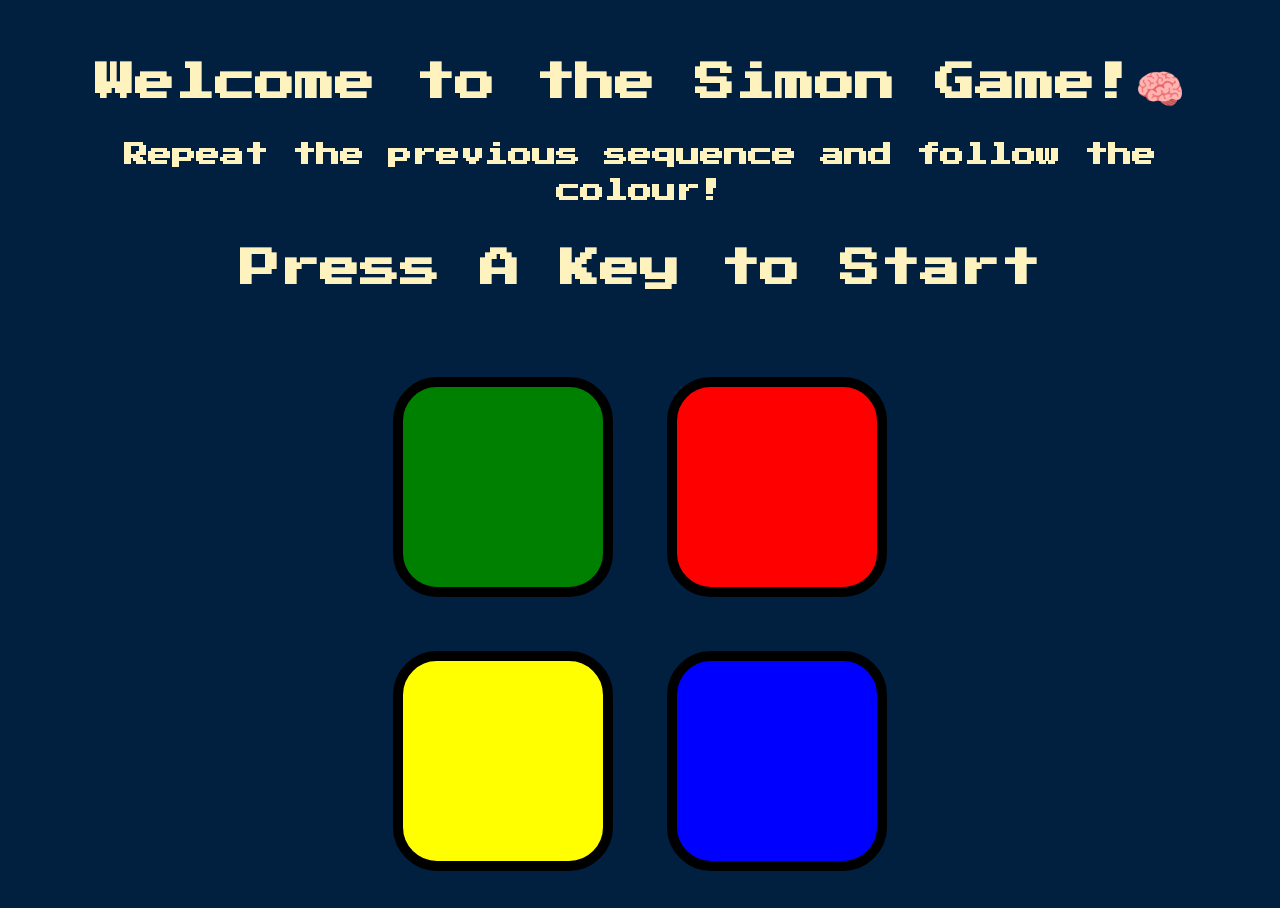
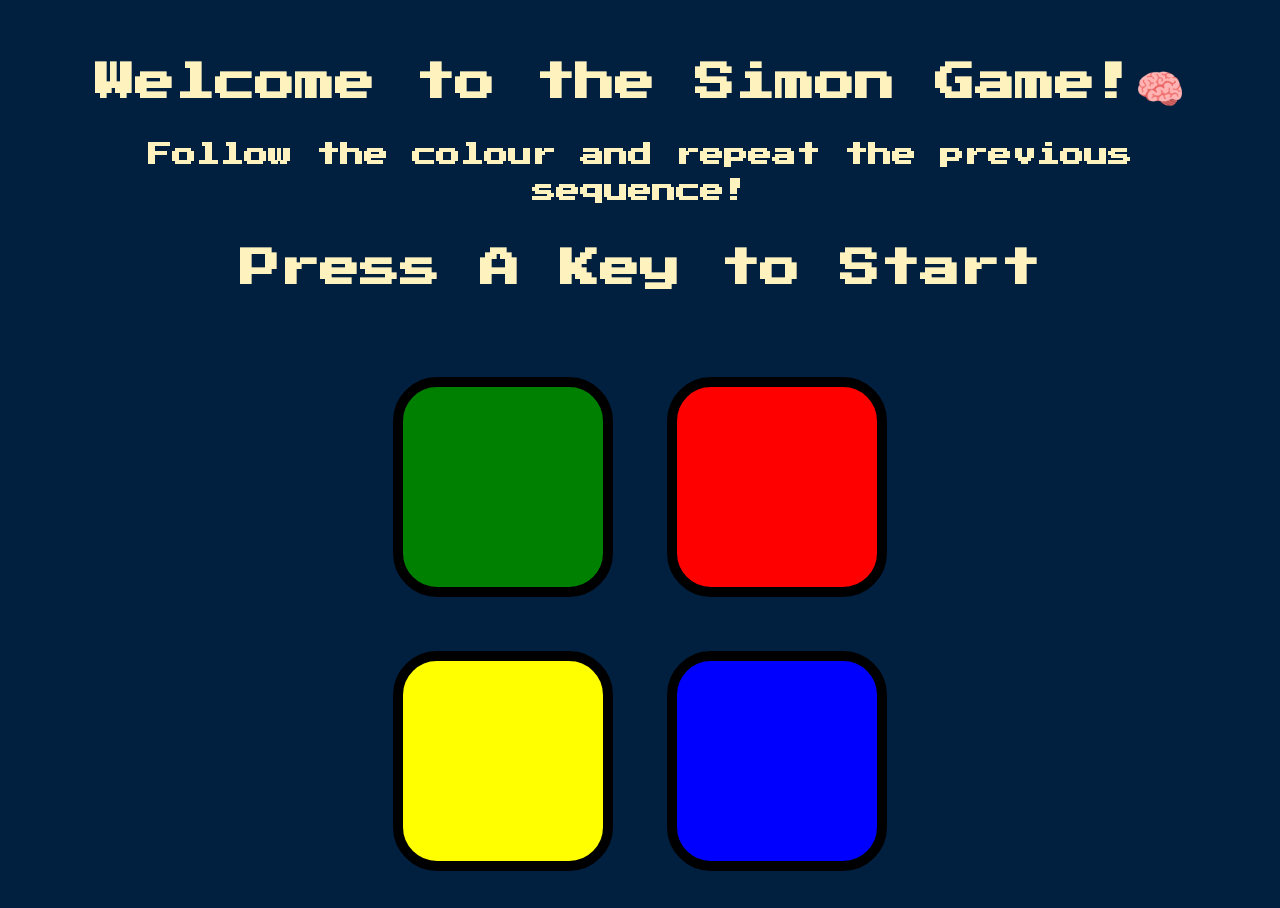
Before and after one commit to nishantpal1911/SimonGame, a plain HTML site: page index.html in a window 1280 px wide. Drawn offline with nearby package versions, Linux system fonts and the light colour scheme.

Commit message:
Update index.html

```diff
--- a/index.html
+++ b/index.html
@@ -10,7 +10,7 @@
 
 <body>
   <h1 id="level-title">Welcome to the Simon Game!🧠<br>
-    <p>Repeat the previous sequence and follow the colour!</p><br>
+    <p>Follow the colour and repeat the previous sequence!</p><br>
     Press A Key to Start</h1>
   <div class="container">
     <div class="row">
```
